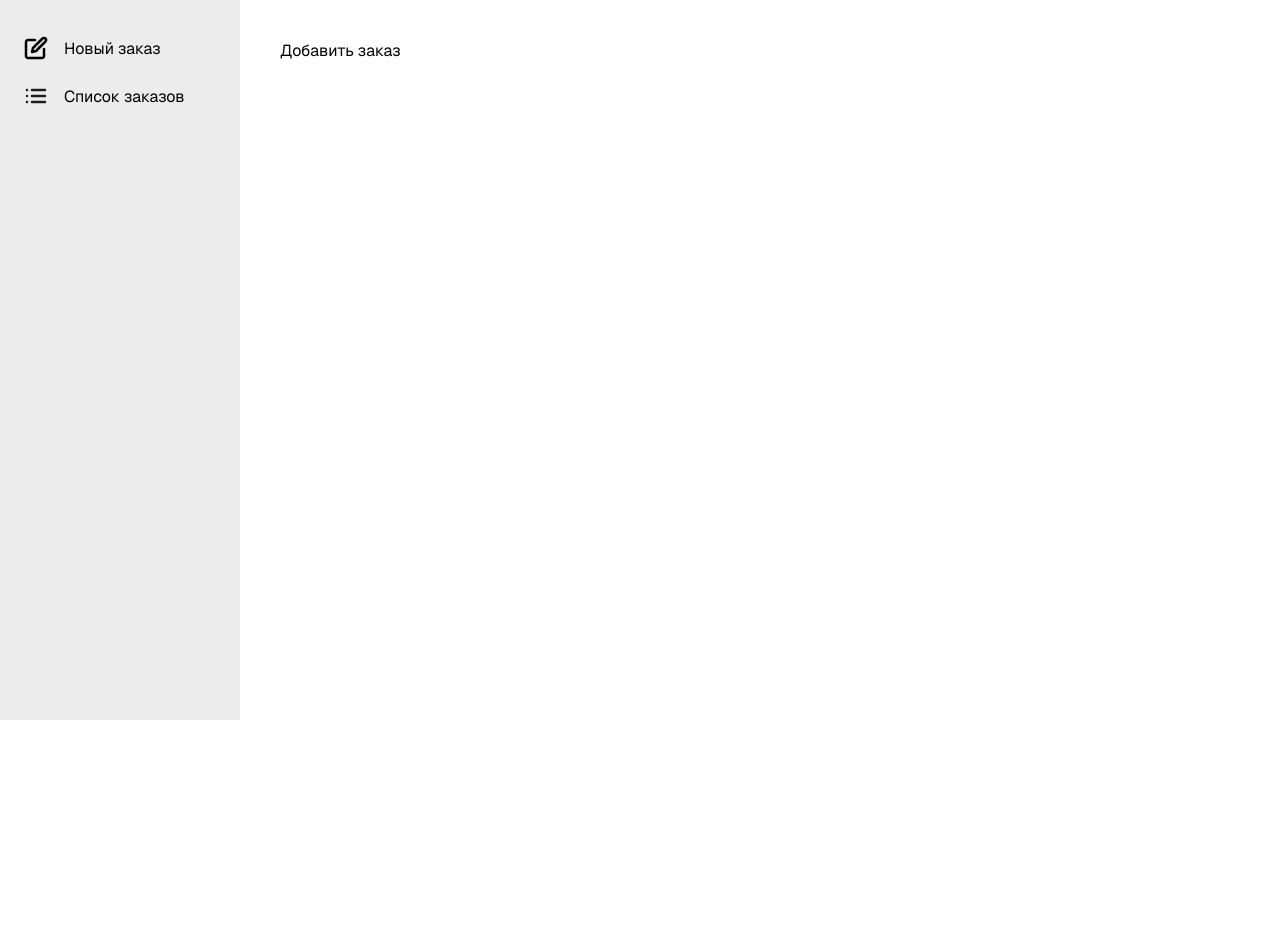
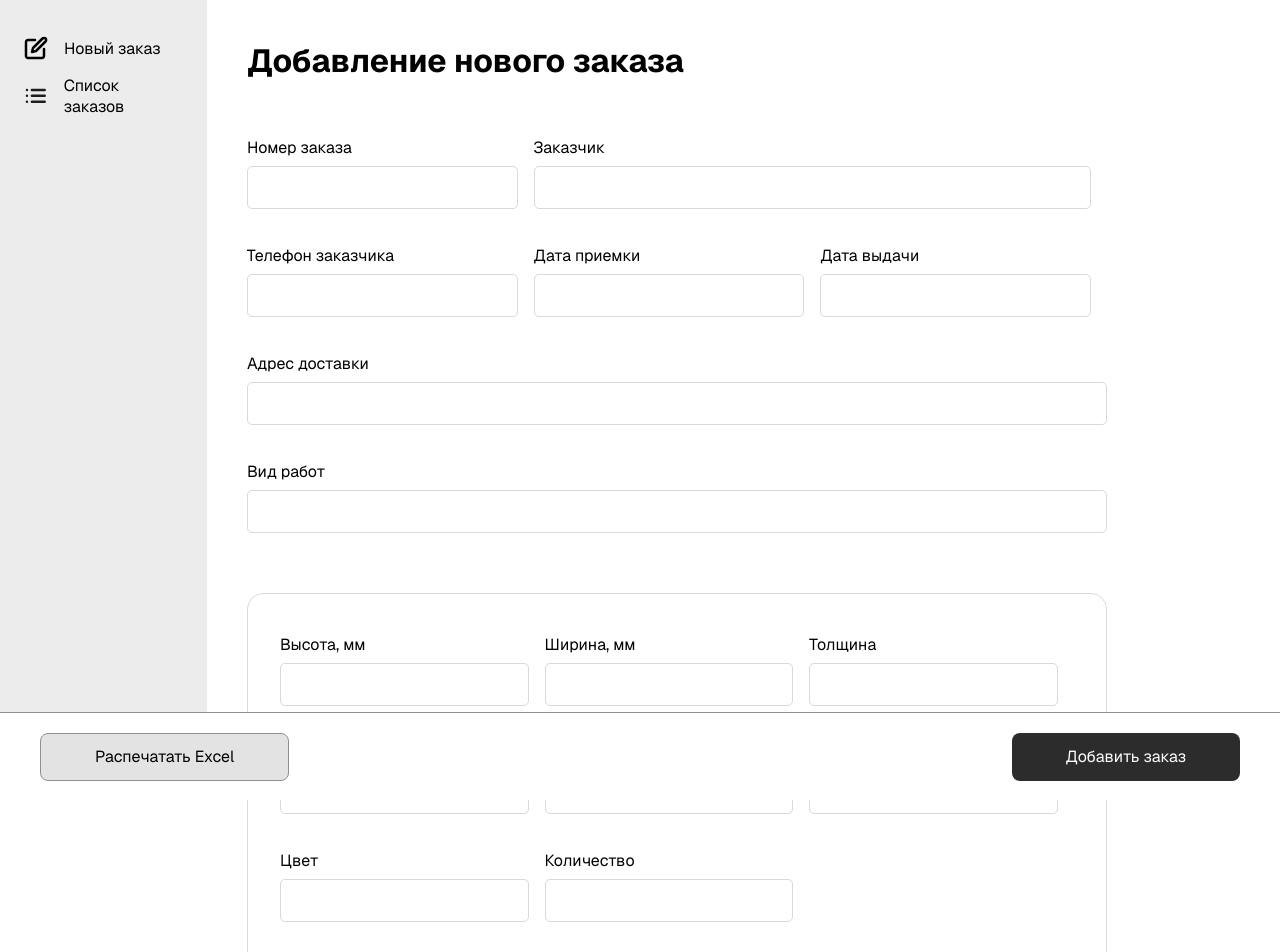
Before and after one commit to Dmitra4kovdenis/erm-fasady-sysoly, a Next.js app: page /add-order in a window 1280 px wide. Shown: the top 952 px of the page. Before the commit the page ends 800 px from the top, so only its background shows below. Built offline with nearby package versions, Linux system fonts and the light colour scheme; no server answers.

Commit message:
добавил форму заказа без логики

```diff
--- /dev/null
+++ b/src/app/(private)/add-order/page.module.scss
@@ -0,0 +1,58 @@
+@use "@/styles/colors" as *;
+
+.wrapper {
+  width: 860px;
+  padding-bottom: 120px;
+}
+
+.title {
+  font-size: 32px;
+  font-weight: bold;
+  margin-bottom: 56px;
+}
+
+.footer {
+  background: white;
+  border-top: solid 1px #8f8f8f;
+  position: fixed;
+  left: 0;
+  right: 0;
+  bottom: 0;
+  height: 88px;
+  padding: 0 40px;
+  display: flex;
+  align-items: center;
+  justify-content: space-between;
+}
+
+.row {
+  width: 100%;
+  display: flex;
+  flex-wrap: wrap;
+  gap: 16px;
+}
+
+.col {
+  &_1 {
+    width: calc(33.33% - 16px);
+  }
+  &_2 {
+    width: calc(66.66% - 16px);
+
+  }
+  &_3 {
+    width: 100%;
+  }
+}
+
+.block {
+  border: solid 1px $border-default-default;
+  border-radius: 16px;
+  margin-bottom: 24px;
+  margin-top: 40px;
+  padding: 40px 32px;
+}
+
+.buttonAdd {
+  margin-bottom: 60px;
+}
--- a/src/app/(private)/add-order/page.tsx
+++ b/src/app/(private)/add-order/page.tsx
@@ -1,7 +1,50 @@
+import css from "./page.module.scss";
+import Button from "@/components/button/button";
+import Input from "@/app/login/components/input/input";
+
 export default function AddOrderPage() {
   return (
-    <div>
-      <h1>Добавить заказ</h1>
+    <div className={css.wrapper}>
+      <h1 className={css.title}>Добавление нового заказа</h1>
+      <div className={css.row}>
+        <Input className={css.col_1} label="Номер заказа" />
+        <Input className={css.col_2} label="Заказчик" />
+        <Input className={css.col_1} label="Телефон заказчика" />
+        <Input className={css.col_1} label="Дата приемки" />
+        <Input className={css.col_1} label="Дата выдачи" />
+        <Input className={css.col_3} label="Адрес доставки" />
+        <Input className={css.col_3} label="Вид работ" />
+      </div>
+
+      <div className={css.block}>
+        <div className={css.row}>
+          <Input className={css.col_1} label="Высота, мм" />
+          <Input className={css.col_1} label="Ширина, мм" />
+          <Input className={css.col_1} label="Толщина" />
+          <Input className={css.col_1} label="Ручка интегрированная" />
+          <Input className={css.col_1} label="Радиус завала торца" />
+          <Input className={css.col_1} label="Фрезеровка" />
+          <Input className={css.col_1} label="Цвет" />
+          <Input className={css.col_1} label="Количество" />
+        </div>
+      </div>
+
+      <Button className={css.buttonAdd} variant="neutral">
+        Добавить фасад
+      </Button>
+
+      <div className={css.row}>
+        <Input className={css.col_1} label="Аванс" />
+        <Input className={css.col_1} label="Скидка" />
+        <Input className={css.col_1} label="Стоимость 1 кв.м" />
+      </div>
+
+      <div className={css.footer}>
+        <div>
+          <Button variant="neutral">Распечатать Excel</Button>
+        </div>
+        <Button>Добавить заказ</Button>
+      </div>
     </div>
   );
 }
--- a/src/app/(private)/layout.module.scss
+++ b/src/app/(private)/layout.module.scss
@@ -14,4 +14,5 @@
 
 .content {
   padding: 40px;
+  width: 100%;
 }
--- a/src/app/login/components/input/input.module.scss
+++ b/src/app/login/components/input/input.module.scss
@@ -1,13 +1,15 @@
+@use "@/styles/colors" as *;
+
 .input {
   width: 100%;
   color: black;
-  border: 1px solid gray ;
+  border: 1px solid $border-default-default;
   border-radius: 5px;
   padding: 10px;
   margin-bottom: 20px;
 }
 .label {
-  padding: 10px;
+  margin-bottom: 8px;
   display: flex;
   color: black;
 }
--- a/src/app/login/components/input/input.tsx
+++ b/src/app/login/components/input/input.tsx
@@ -1,20 +1,22 @@
 import css from "./input.module.scss";
 import { InputHTMLAttributes } from "react";
 interface InputProps extends InputHTMLAttributes<HTMLInputElement> {
-  placeholder: string;
-  label: string;
+  placeholder?: string;
+  label?: string;
   type?: string;
-  name: string;
+  name?: string;
+  className?: string;
 }
 
 export default function Input({
   placeholder,
   label,
   type,
+  className,
   ...props
 }: InputProps) {
   return (
-    <div>
+    <div className={className}>
       <div className={css.label}>{label}</div>
       <input
         className={css.input}
--- a/src/components/button/button.module.scss
+++ b/src/components/button/button.module.scss
@@ -5,7 +5,7 @@
   padding: 0 54px;
   color: #fff;
   border-radius: 8px;
-  display: flex;
+  display: inline-flex;
   align-items: center;
   gap: 16px;
 }
@@ -15,7 +15,14 @@
 }
 
 .neutral {
-  background: $background-neutral-default;
+  background: $background-neutral-tertiary;
+  color: black;
+  border: solid 1px #8f8f8f;
+
+  &:hover {
+    background: $background-neutral-tertiary-hover;
+
+  }
 }
 
 .outline {
--- a/src/components/button/button.tsx
+++ b/src/components/button/button.tsx
@@ -16,12 +16,13 @@ const Button: FC<ButtonProps> = ({
   startIcon,
   disabled,
   variant = "primary",
+  className,
   ...props
 }) => {
   return (
     <button
       {...props}
-      className={cn(css.common, css[variant])}
+      className={cn(css.common, css[variant], className)}
       disabled={disabled}
     >
       {startIcon && <span className={css.icon}>{startIcon}</span>}
```
